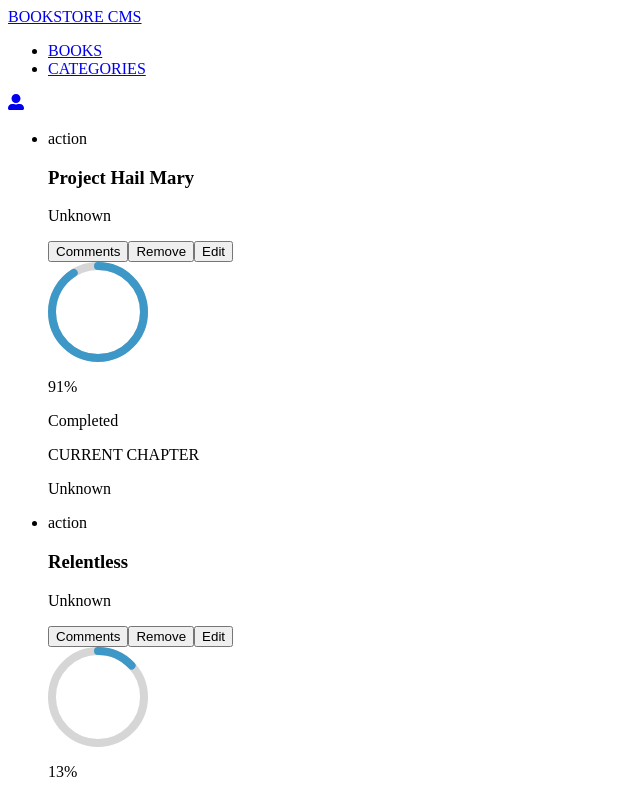
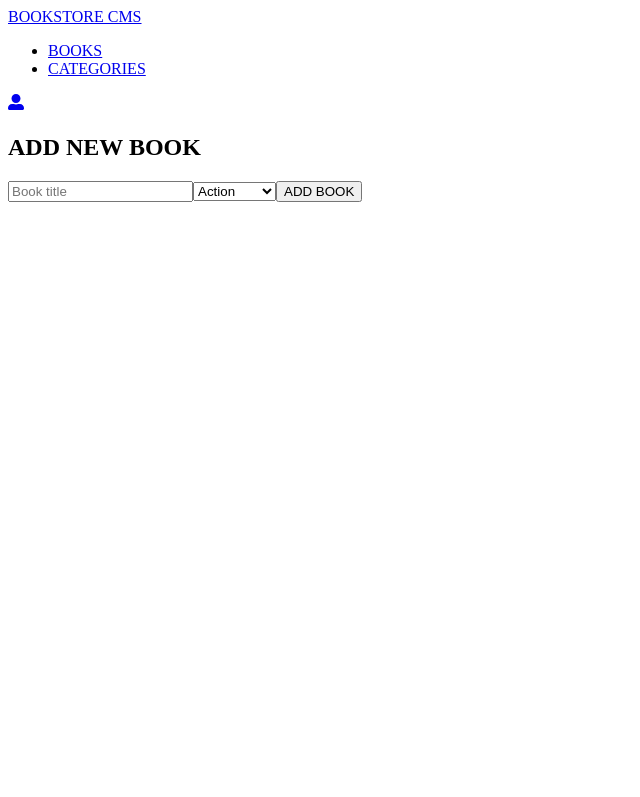
Before and after one commit to vladanvi99/bookstore, a React (Create React App) app: page / in a window 1280 px wide. Shown: the top 797 px of the page, without its empty margins (0-640 px from the left). Built offline with nearby package versions, Linux system fonts and the light colour scheme.

Commit message:
fix functions

```diff
--- a/src/components/books/Books.js
+++ b/src/components/books/Books.js
@@ -1,48 +1,17 @@
 import React from 'react';
-import { v4 as uuidv4 } from 'uuid';
+import { useSelector } from 'react-redux';
 import AddNewBook from './addNewBook/AddNewBook';
 import Book from './book/Book';
 
 const Books = () => {
-  const myBooks = [
-    {
-      id: uuidv4(),
-      name: 'Project Hail Mary',
-      category: 'action',
-      progress: `${Math.floor(Math.random() * 101)}`,
-    },
-    {
-      id: uuidv4(),
-      name: 'Relentless',
-      category: 'action',
-      progress: `${Math.floor(Math.random() * 101)}`,
-    },
-    {
-      id: uuidv4(),
-      name: 'The Queen Will Betray You',
-      category: 'action',
-      progress: `${Math.floor(Math.random() * 101)}`,
-    },
-    {
-      id: uuidv4(),
-      name: 'Trusting Molly',
-      category: 'action',
-      progress: `${Math.floor(Math.random() * 101)}`,
-    },
-    {
-      id: uuidv4(),
-      name: 'Capture the Crown',
-      category: 'ctio',
-      progress: `${Math.floor(Math.random() * 101)}`,
-    },
-  ];
-
+  const { booksReducer } = useSelector((state) => state);
+  const { books } = booksReducer;
   return (
     <div className="books-page">
       <ul className="book-list">
-        {myBooks.map((book) => (
+        {books.map((book) => (
           <li key={book.id} className="book-card">
-            <Book bookInfo={book} />
+            <Book bookInfo={book} progress={Math.floor(Math.random() * 101)} />
           </li>
         ))}
       </ul>
--- a/src/components/books/book/Book.js
+++ b/src/components/books/book/Book.js
@@ -5,10 +5,13 @@
 } from 'react-circular-progressbar';
 import 'react-circular-progressbar/dist/styles.css';
 import './book.scss';
+import { useDispatch } from 'react-redux';
+import { removeBook } from '../../../redux/books/books';
 
-const Book = ({ bookInfo }) => {
+const Book = ({ bookInfo, progress }) => {
+  const dispatch = useDispatch();
   const {
-    name, category, progress,
+    id, name, category,
   } = bookInfo;
   return (
     <div className="card-wrap">
@@ -19,7 +22,7 @@
           <p className="author">Unknown</p>
           <div className="book-options">
             <button type="button">Comments</button>
-            <button type="button">Remove</button>
+            <button onClick={() => dispatch(removeBook(id))} type="button">Remove</button>
             <button type="button">Edit</button>
           </div>
         </div>
```
